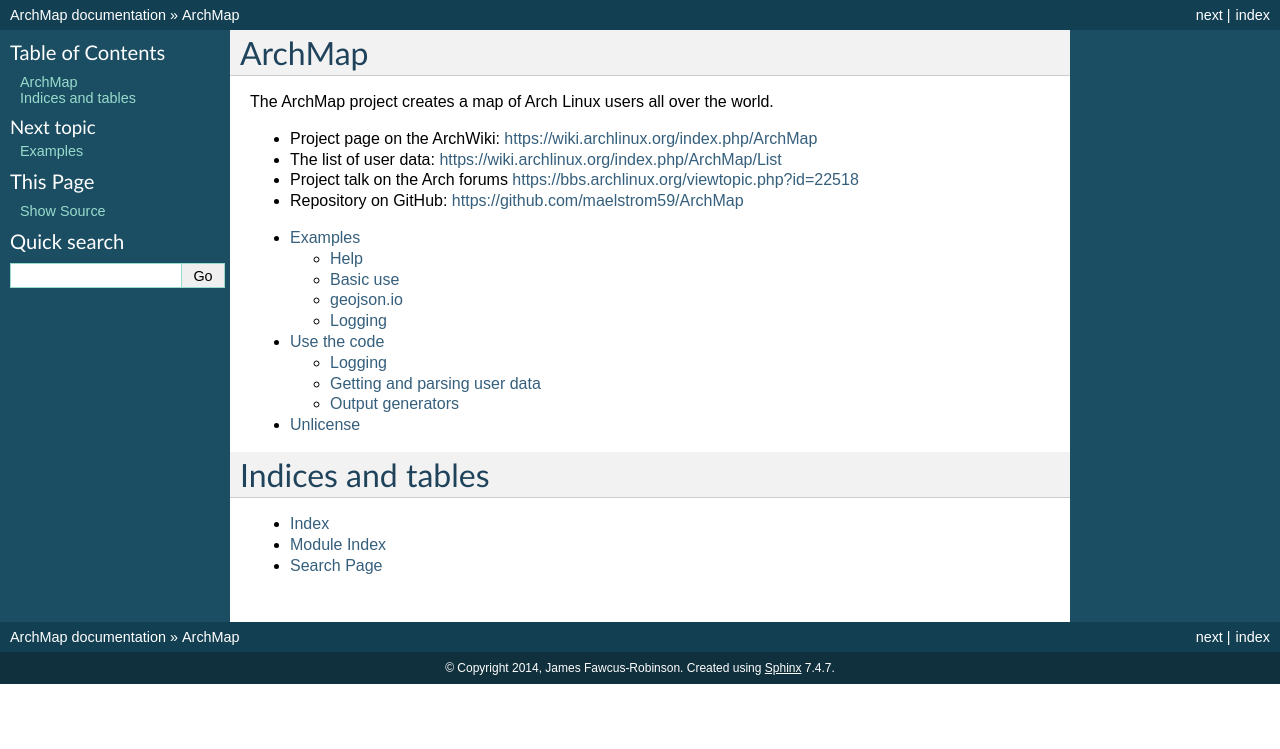
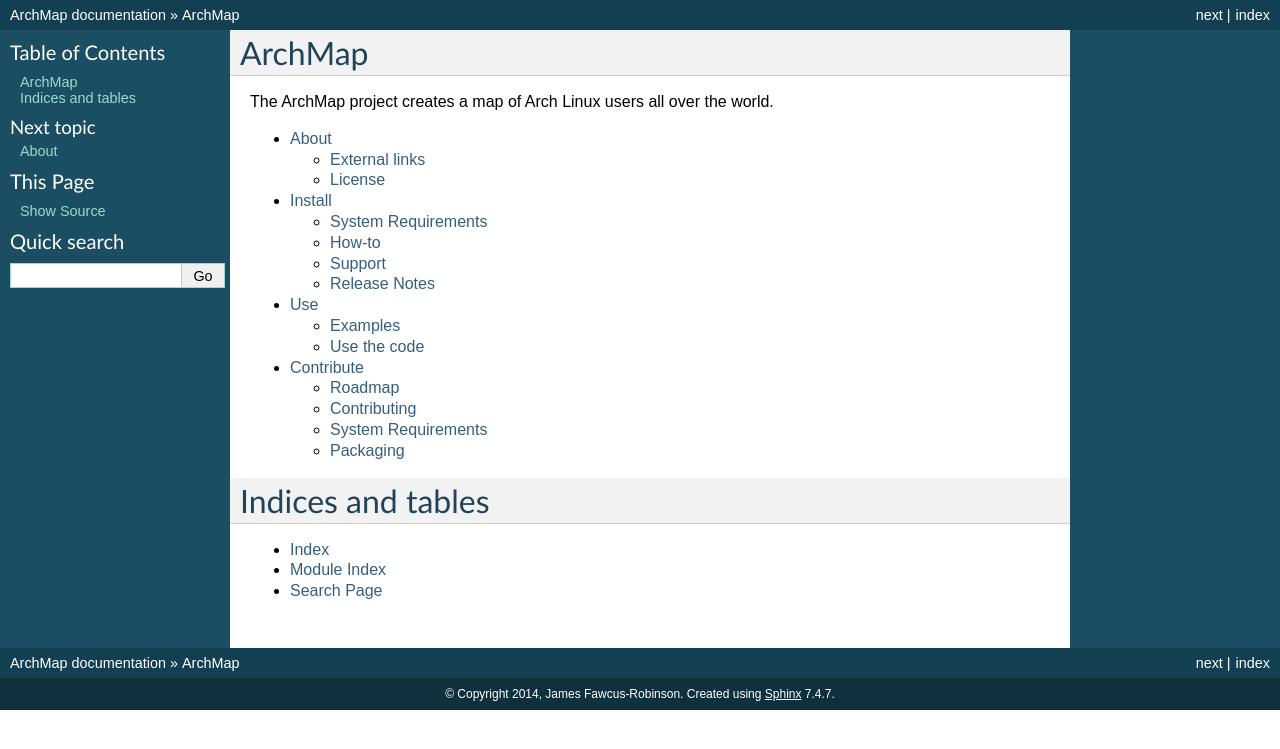
Before and after one commit to guyfawcus/ArchMap, a Sphinx documentation site: the page built from docs/index.rst, in a window 1280 px wide. Shown: the top 749 px of the page. Built offline with Sphinx 7.4.7, drawn with Linux system fonts in a browser that asks for light colours.

Commit message:
Clean up the docs directory structure

```diff
--- a/docs/unlicense.rst
+++ b/docs/about/unlicense.rst
@@ -1,6 +1,3 @@
-Unlicense
-=========
-
 This is free and unencumbered software released into the public domain.
 
 Anyone is free to copy, modify, publish, use, compile, sell, or
--- /dev/null
+++ b/docs/development/index.rst
@@ -0,0 +1,45 @@
+Contribute
+==========
+
+.. contents:: In this section:
+   :depth: 1
+   :local:
+
+
+Roadmap
+--------
+
+
+
+Contributing
+-------------
+
+Contributions are always welcome! Here are a few ways you could contribute:
+
+- Bug fixes
+- New features
+- Testing on different platforms
+- Documentation
+
+Support: :ref:`external-links`
+
+
+System Requirements
+-------------------
+
+In addition to the :ref:`install-reqs` for the install, the following packages are required:
+
+- To generate these docs:
+
+  - sphinx
+
+.. code-block:: bash
+
+   cd docs/
+   make html
+
+
+Packaging
+---------
+
+ArchMap requires setuptools to be packaged for distribution.
--- a/docs/index.rst
+++ b/docs/index.rst
@@ -8,20 +8,13 @@
 
 The ArchMap project creates a map of Arch Linux users all over the world.
 
-* Project page on the ArchWiki: https://wiki.archlinux.org/index.php/ArchMap
-
-* The list of user data: https://wiki.archlinux.org/index.php/ArchMap/List
-
-* Project talk on the Arch forums https://bbs.archlinux.org/viewtopic.php?id=22518
-
-* Repository on GitHub: https://github.com/maelstrom59/ArchMap
-
 .. toctree::
    :maxdepth: 2
 
-   examples
-   use_the_code
-   unlicense
+   about/index
+   installation/index
+   usage/index
+   development/index
 
 
 Indices and tables
--- /dev/null
+++ b/docs/installation/index.rst
@@ -0,0 +1,29 @@
+Install
+=======
+
+.. contents:: In this section:
+   :depth: 1
+   :local:
+
+.. _install-reqs:
+
+System Requirements
+-------------------
+
+Requires python 3.4.
+
+
+How-to
+------
+
+Packaging is currently being worked on...
+
+
+Support
+-------
+
+:ref:`external-links`
+
+
+Release Notes
+-------------
```
Also changed, not shown: docs/about/index.rst (added, +27 -0 lines), docs/usage/index.rst (added, +17 -0 lines), docs/usage/advanced_usage.rst (renamed from docs/use_the_code.rst), docs/usage/basic_usage.rst (renamed from docs/examples.rst).
